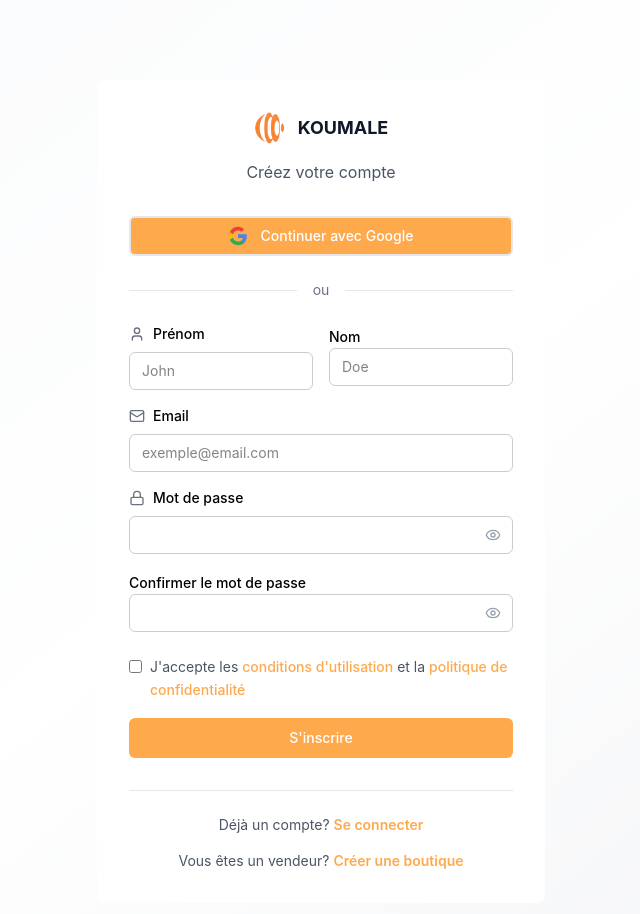
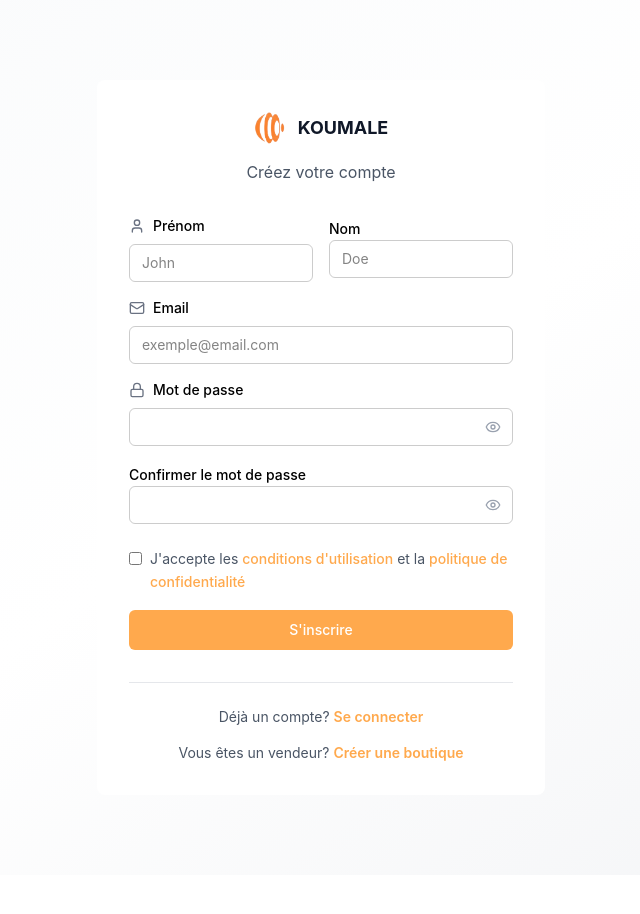
Before and after one commit to Charles-Louisin/koumale, a Next.js app: page /auth/register in a window 1280 px wide. Shown: the top 914 px of the page, without its empty margins (319-959 px from the left). After the commit the page ends 875 px from the top, so only its background shows below. Built offline with nearby package versions, Linux system fonts and the light colour scheme; no server answers.

Commit message:
deception google

```diff
--- a/app/(routes)/auth/login/page.tsx
+++ b/app/(routes)/auth/login/page.tsx
@@ -109,7 +109,7 @@
             </div>
 
             {/* Bouton Google */}
-            <div className="mb-6">
+            {/* <div className="mb-6">
             <Button
               type="button"
               onClick={handleGoogleLogin}
@@ -133,7 +133,7 @@
             <div className="relative flex justify-center text-sm">
               <span className="px-4 bg-white text-gray-500">ou</span>
             </div>
-          </div>
+          </div> */}
 
             {/* Formulaire */}
             <form onSubmit={handleSubmit} className="space-y-4">
--- a/app/(routes)/auth/register/page.tsx
+++ b/app/(routes)/auth/register/page.tsx
@@ -136,7 +136,7 @@
             </div>
 
             {/* Bouton Google */}
-            <div className="mb-6">
+            {/* <div className="mb-6">
               <Button
                 type="button"
                 onClick={handleGoogleRegister}
@@ -160,7 +160,7 @@
               <div className="relative flex justify-center text-sm">
                 <span className="px-4 bg-white text-gray-500">ou</span>
               </div>
-            </div>
+            </div> */}
 
             {/* Formulaire */}
             <form onSubmit={handleSubmit} className="space-y-4">
```
Also changed, not shown: 1 other file (tests, documents, lock files or other folders).
